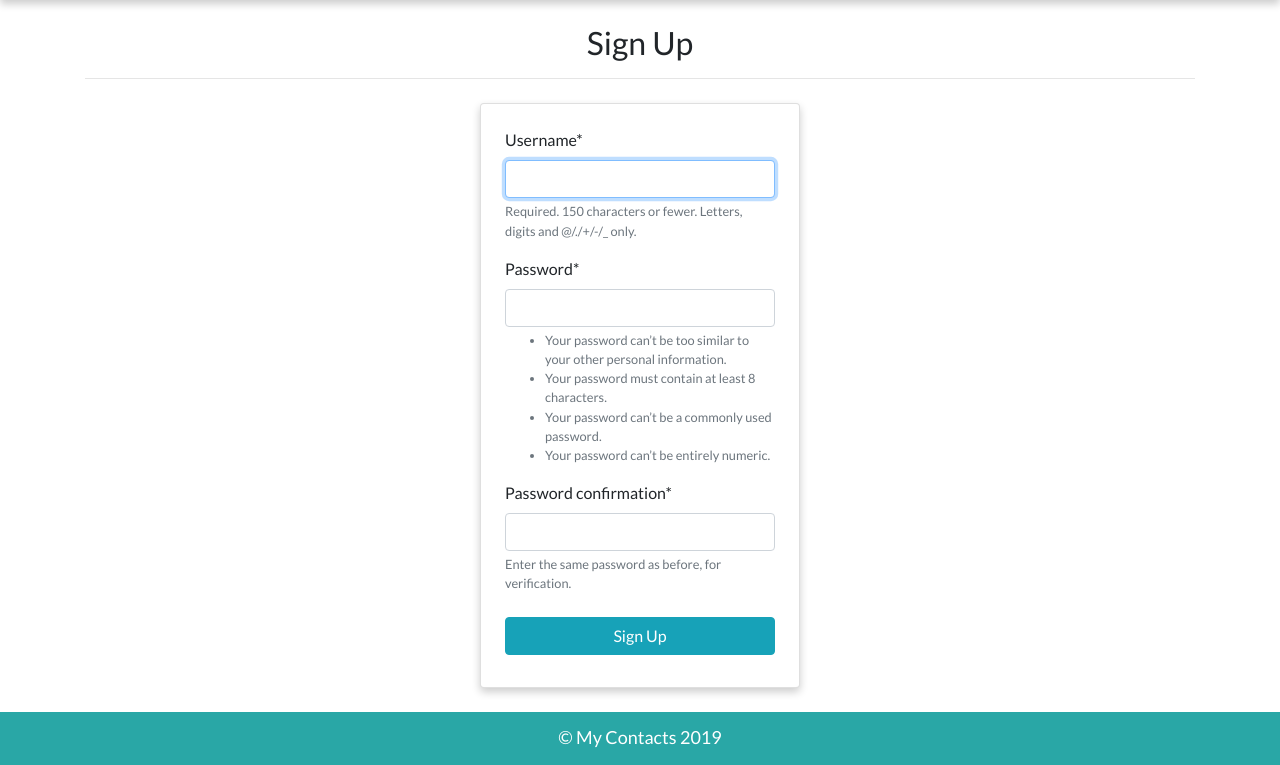
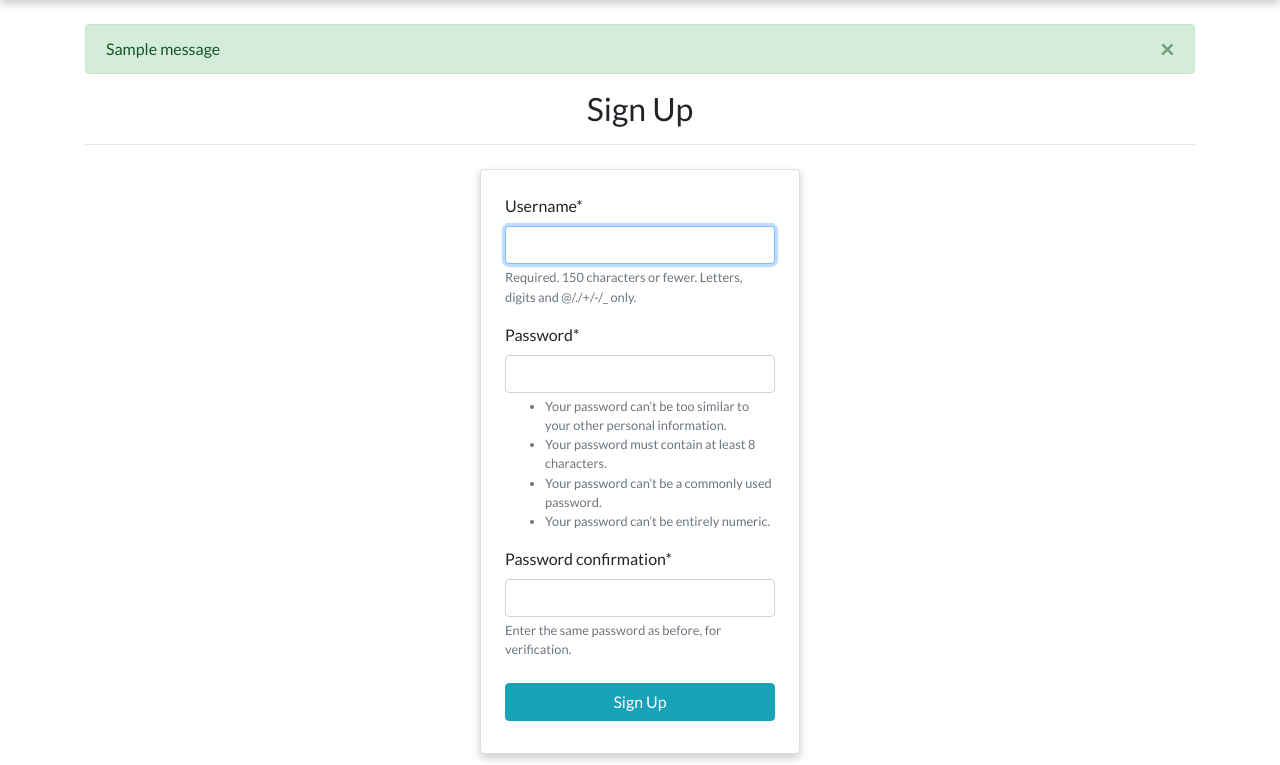
Before and after one commit to Vijay-Mundaragi/contact_manager, a Django app: page /signup/ in a window 1280 px wide. Shown: the part 78-843 px from the top of the page. Run offline with Django 3.2, Linux system fonts and the light colour scheme; tables that the repository leaves empty hold one stand-in row (values such as "Sample post"); one stand-in notice (Sample message) is shown; some libraries are stand-ins or nearby versions.

Commit message:
django messages

```diff
--- a/my_app/templates/base.html
+++ b/my_app/templates/base.html
@@ -69,7 +69,7 @@
     </nav>
     <!-- Navbar ends -->
     <br />
-
+    {% include "partials/_message.html" %}
     {% block content %}
     {% endblock content %}
 
@@ -78,5 +78,11 @@
       <p class="text-center p-1 m-0">&copy; My Contacts 2019</p>
     </footer>
     <!-- footer ends -->
+
+    <script src="https://code.jquery.com/jquery-3.3.1.slim.min.js" integrity="sha384-q8i/X+965DzO0rT7abK41JStQIAqVgRVzpbzo5smXKp4YfRvH+8abtTE1Pi6jizo" crossorigin="anonymous"></script>
+    <script src="https://cdnjs.cloudflare.com/ajax/libs/popper.js/1.14.7/umd/popper.min.js" integrity="sha384-UO2eT0CpHqdSJQ6hJty5KVphtPhzWj9WO1clHTMGa3JDZwrnQq4sF86dIHNDz0W1" crossorigin="anonymous"></script>
+    <script src="https://stackpath.bootstrapcdn.com/bootstrap/4.3.1/js/bootstrap.min.js" integrity="sha384-JjSmVgyd0p3pXB1rRibZUAYoIIy6OrQ6VrjIEaFf/nJGzIxFDsf4x0xIM+B07jRM" crossorigin="anonymous"></script>
+
   </body>
+
 </html>
--- /dev/null
+++ b/my_app/templates/partials/_message.html
@@ -0,0 +1,12 @@
+{% if messages %}
+    {% for message in messages %}
+        <div class="container">
+            <div class="alert alert-success alert-dismissible fade show" role="alert">
+                {{message}}
+                <button type="button" class="close" data-dismiss="alert" aria-label="Close">
+                    <span aria-hidden="true">&times;</span>
+                </button>
+            </div>
+        </div>
+    {% endfor %}
+{% endif %}
--- a/my_app/views.py
+++ b/my_app/views.py
@@ -7,6 +7,7 @@ from django.contrib.auth.forms import UserCreationForm
 from django.contrib.auth.mixins import LoginRequiredMixin
 from django.contrib.auth.decorators import login_required
 from django.urls import reverse_lazy
+from django.contrib import messages
 
 
 #======= Class based View ========
@@ -35,6 +36,8 @@ class ContactCreateView(LoginRequiredMixin, CreateView):
         instance = form.save(commit=False)
         instance.manager = self.request.user
         instance.save()
+        messages.success(
+            self.request, 'Your contact has been successfully created!')
         return redirect('home')
 
 
@@ -45,6 +48,8 @@ class ContactUpdateView(LoginRequiredMixin, UpdateView):
 
     def form_valid(self, form):
         instance = form.save()
+        messages.success(
+            self.request, 'Your contact has been successfully updated!')
         return redirect('detail', instance.pk)
 
 
@@ -52,6 +57,11 @@ class ContactDeleteView(LoginRequiredMixin, DeleteView):
     model = Contact
     template_name = 'delete.html'
     success_url = '/'
+
+    def delete(self, request, *args, **kwargs):
+        messages.success(
+            self.request, 'Your contact has been successfully deleted!')
+        return super().delete(self, request, *args, **kwargs)
 
 
 class SignUpView(CreateView):
```
